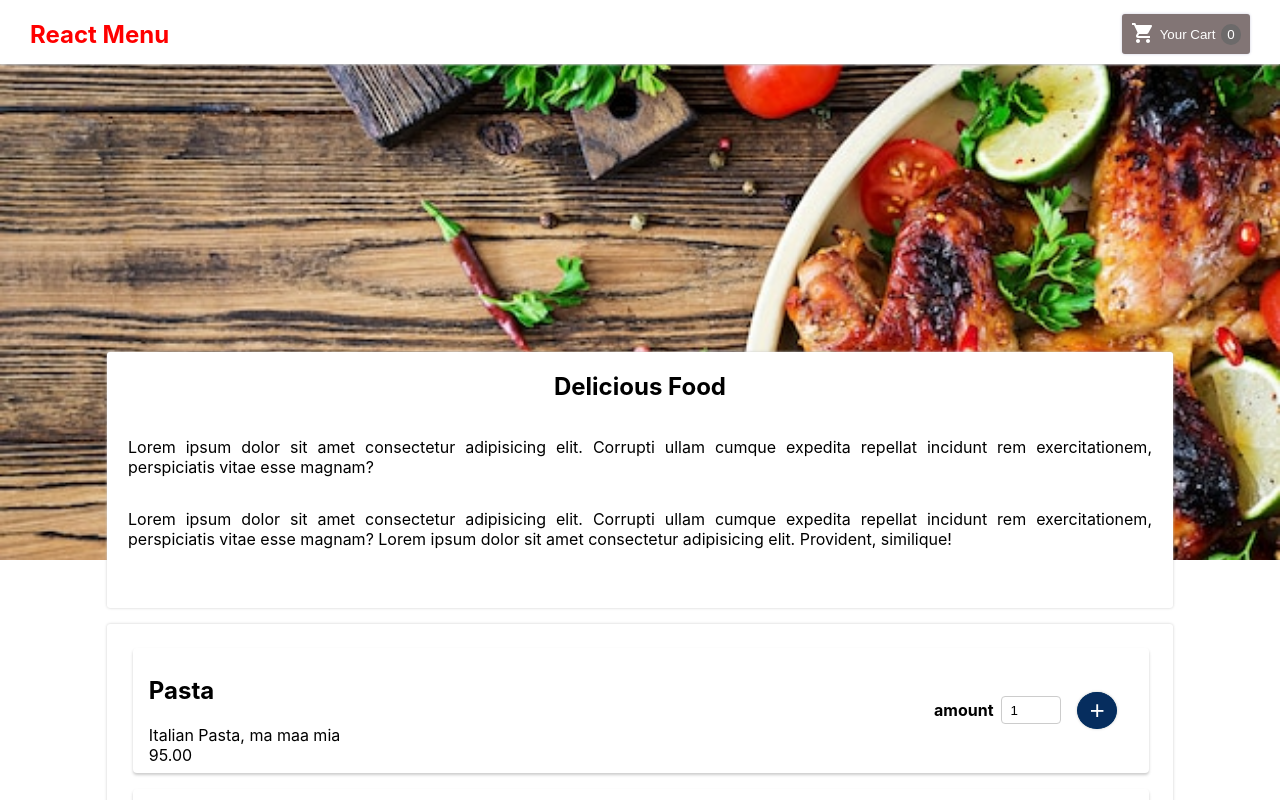
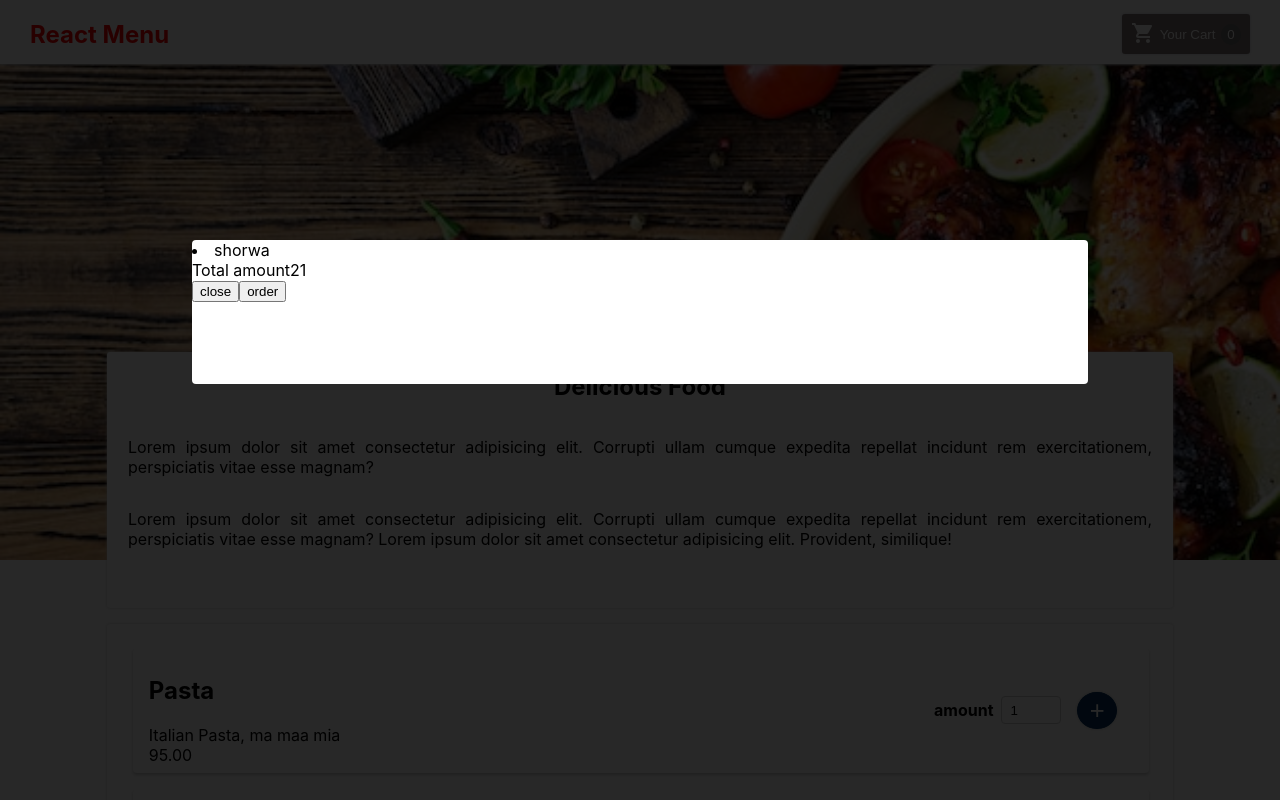
Before and after one commit to safi-n/food-menu, a React (Create React App) app: page / in a window 1280 px wide. Shown: the top 800 px of the page. Built offline with nearby package versions, Linux system fonts and the light colour scheme; the HTML template or start-up script is replaced by a standard one.

Commit message:
Cart styling addeed

```diff
--- a/src/App.jsx
+++ b/src/App.jsx
@@ -1,17 +1,18 @@
 import { Fragment } from 'react';
 import './App.css';
+import Cart from './components/Cart/Cart';
 import Header from './components/Layout/Header';
 import Meals from './components/Meals/Meals';
 import Modal from './components/UI/Modal';
 function App() {
   return (
     <Fragment>
+      <Cart />
       <Header />
       <main>
-        <Meals/>
+        <Meals />
       </main>
-
-      <footer className='footer'>
+      <footer className="footer">
         <h2>© 2022</h2>
       </footer>
     </Fragment>
--- a/src/components/Cart/Cart.jsx
+++ b/src/components/Cart/Cart.jsx
@@ -1,5 +1,6 @@
 import React from "react";
 import Modal from "../UI/Modal";
+import classes from './cart.module.css'
 
 const Cart = () => {
   const cartItems = [
--- a/src/components/UI/Modal.jsx
+++ b/src/components/UI/Modal.jsx
@@ -1,5 +1,5 @@
 import React, {Fragment} from 'react'
-import ReactDOM  from 'react';
+import ReactDOM  from 'react-dom';
 import classes from './modal.module.css'
 
 const Backdrop = props => {
--- a/src/components/UI/modal.module.css
+++ b/src/components/UI/modal.module.css
@@ -2,7 +2,7 @@
   position: fixed;
   width: 100%;
   height: 100vh;
-  background-color: rgba(0, 0, 0, 0.413);
+  background-color: rgba(0, 0, 0, 0.845);
   z-index: 20;
   left: 0;
   top: 0;
@@ -11,10 +11,11 @@
 .modal {
   position: fixed;
   width: 70%;
-  height: 35rem;
+  height: 9rem;
   background-color: white;
   margin: auto;
   left: 15%;
-  top: 10rem;
+  top: 15rem;
   border-radius: 4px;
+  z-index: 20;
 }
```
Also changed, not shown: src/components/Cart/cart.module.css (added).
